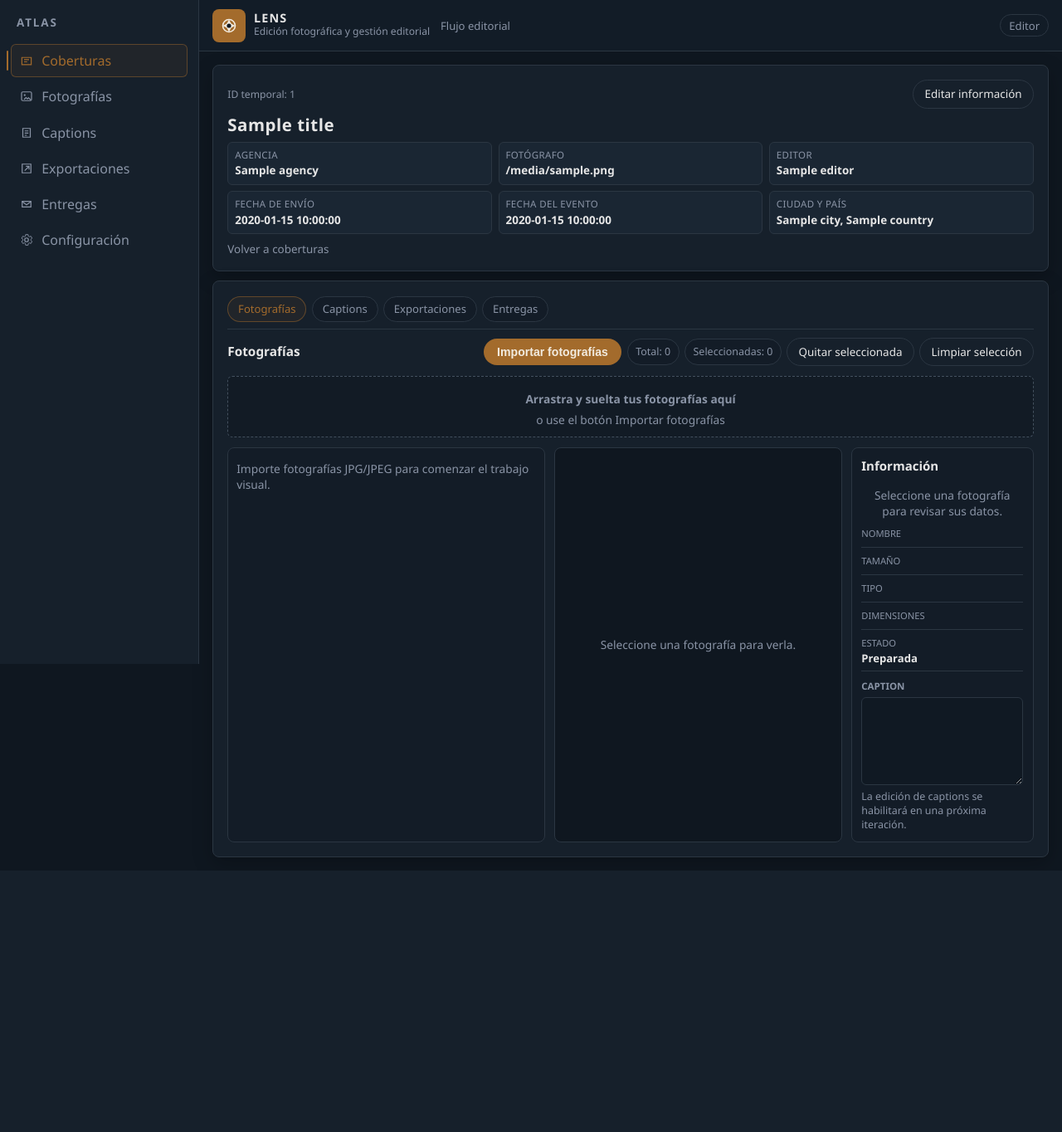
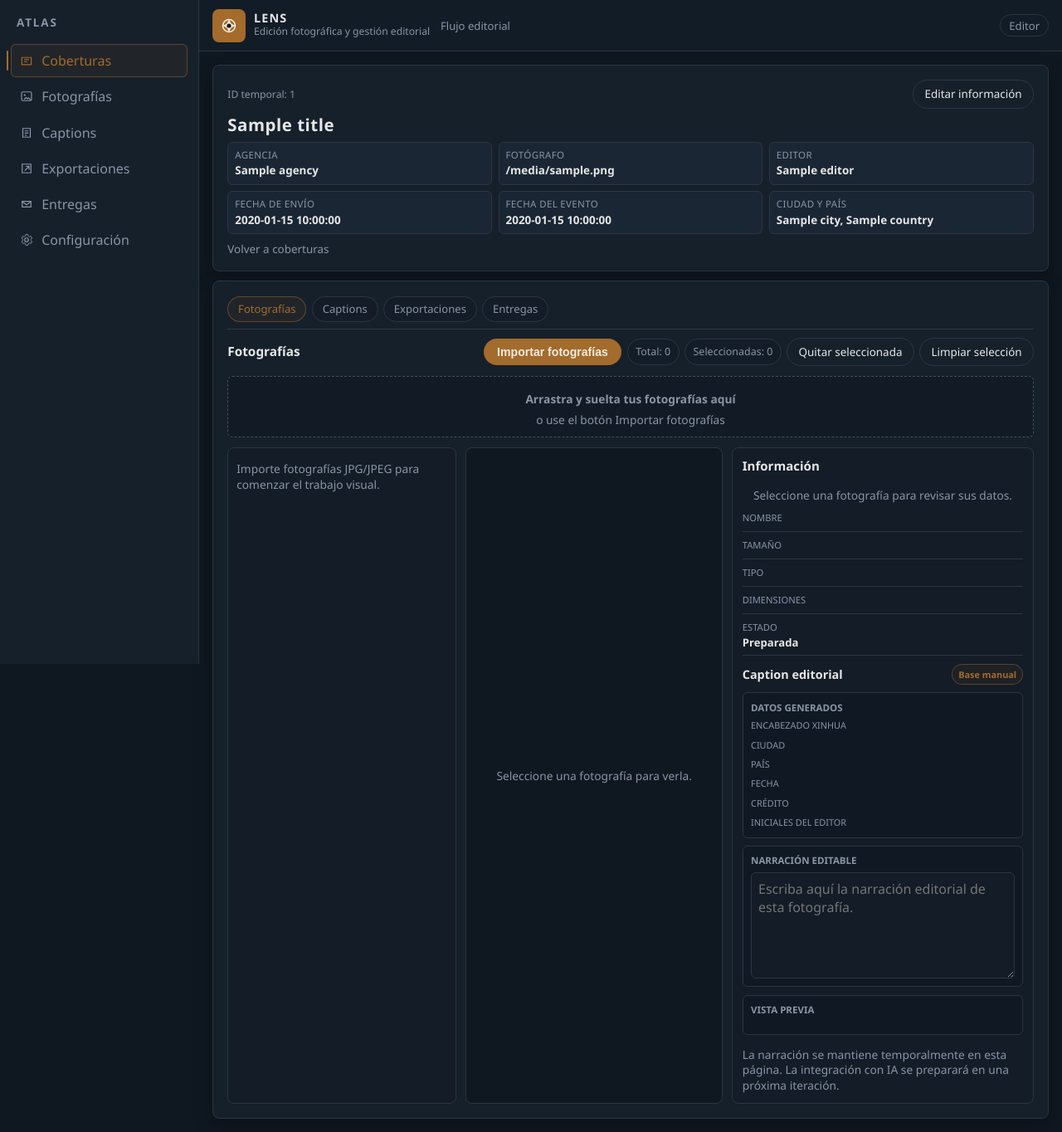
Before and after one commit to rlandetta/atlas-lens, a Flask app: template app/templates/coverage_detail.html in a window 1280 px wide. Shown: the whole page at 83% size. Before the commit the page ends 1049 px from the top, so only its background shows below. Run offline with Flask 3, Linux system fonts and the light colour scheme; the template is opened without the code that fills it: most values are stand-ins (such as "Sample title", 1, 10 or a date in 2020).

Commit message:
fix: validate capitals and normalize editor initials

```diff
--- a/app/static/css/main.css
+++ b/app/static/css/main.css
@@ -702,7 +702,7 @@
 .photo-workspace-grid {
     min-width: 0;
     display: grid;
-    grid-template-columns: minmax(280px, 1.05fr) minmax(260px, 0.95fr) minmax(220px, 0.55fr);
+    grid-template-columns: minmax(240px, 0.82fr) minmax(280px, 0.92fr) minmax(360px, 1.08fr);
     gap: 0.7rem;
     align-items: stretch;
 }
@@ -979,33 +979,121 @@
     overflow-wrap: anywhere;
 }
 
-.photo-caption-preview {
+.caption-editor {
     display: grid;
-    gap: 0.34rem;
+    gap: 0.58rem;
 }
 
-.photo-caption-preview label {
+.caption-editor-header {
+    display: flex;
+    align-items: center;
+    justify-content: space-between;
+    gap: 0.5rem;
+}
+
+.caption-editor-header h4,
+.caption-block h5 {
+    margin: 0;
+}
+
+.caption-editor-header h4 {
+    font-size: 0.9rem;
+}
+
+.caption-editor-header span {
+    border: 1px solid rgba(163, 107, 44, 0.46);
+    border-radius: 999px;
+    color: var(--accent);
+    background: rgba(163, 107, 44, 0.08);
+    padding: 0.24rem 0.44rem;
+    font-size: 0.68rem;
+    font-weight: 700;
+}
+
+.caption-block {
+    display: grid;
+    gap: 0.42rem;
+    border: 1px solid var(--border);
+    border-radius: var(--radius-md);
+    background: #101923;
+    padding: 0.58rem;
+}
+
+.caption-block h5,
+.caption-block label {
     color: var(--text-secondary);
     font-size: 0.72rem;
     font-weight: 700;
     text-transform: uppercase;
 }
 
-.photo-caption-preview textarea {
+.caption-generated-fields {
+    margin: 0;
+    display: grid;
+    gap: 0.42rem;
+}
+
+.caption-generated-fields div {
+    min-width: 0;
+}
+
+.caption-generated-fields dt {
+    color: var(--text-secondary);
+    font-size: 0.68rem;
+    text-transform: uppercase;
+}
+
+.caption-generated-fields dd {
+    margin: 0.1rem 0 0;
+    font-size: 0.8rem;
+    font-weight: 650;
+    overflow-wrap: anywhere;
+}
+
+.caption-block textarea {
     width: 100%;
     resize: vertical;
     border: 1px solid var(--border);
     border-radius: var(--radius-md);
-    background: #101923;
-    color: var(--text-secondary);
+    background: #131c27;
+    color: var(--text-main);
     padding: 0.5rem;
     font: inherit;
+    min-height: 116px;
 }
 
-.photo-caption-preview p {
+.caption-block textarea:focus {
+    outline: none;
+    border-color: var(--accent);
+    box-shadow: 0 0 0 1px rgba(163, 107, 44, 0.55);
+}
+
+.caption-full-preview {
+    margin: 0;
+    color: var(--text-main);
+    font-size: 0.82rem;
+    line-height: 1.3;
+    white-space: normal;
+    overflow-wrap: anywhere;
+    word-break: normal;
+}
+
+.caption-editor-note {
     margin: 0;
     color: var(--text-secondary);
-    font-size: 0.78rem;
+    font-size: 0.76rem;
+    line-height: 1.35;
+}
+
+.caption-warning {
+    margin: 0;
+    border: 1px solid rgba(163, 107, 44, 0.5);
+    border-radius: var(--radius-md);
+    background: rgba(163, 107, 44, 0.08);
+    color: #d9b483;
+    padding: 0.44rem 0.52rem;
+    font-size: 0.76rem;
+    line-height: 1.3;
 }
 
 .drop-zone {
--- /dev/null
+++ b/app/static/js/editorial_reference_data.js
@@ -0,0 +1,52 @@
+window.ATLAS_EDITORIAL_REFERENCE = {
+    countries: {
+        Argentina: {
+            capital: "Buenos Aires",
+            variants: ["Buenos Aires"]
+        },
+        Bolivia: {
+            capital: "La Paz",
+            variants: ["La Paz", "Sucre"]
+        },
+        Brasil: {
+            capital: "Brasília",
+            variants: ["Brasilia", "Brasília"]
+        },
+        Chile: {
+            capital: "Santiago",
+            variants: ["Santiago", "Santiago de Chile"]
+        },
+        Colombia: {
+            capital: "Bogotá",
+            variants: ["Bogota", "Bogotá"]
+        },
+        Ecuador: {
+            capital: "Quito",
+            variants: ["Quito"]
+        },
+        México: {
+            capital: "Ciudad de México",
+            variants: ["Ciudad de México", "Mexico", "México", "Mexico City", "CDMX"]
+        },
+        Perú: {
+            capital: "Lima",
+            variants: ["Lima"]
+        },
+        "Estados Unidos": {
+            capital: "Washington D. C.",
+            variants: ["Washington", "Washington D. C.", "Washington DC"]
+        },
+        China: {
+            capital: "Beijing",
+            variants: ["Beijing", "Pekín", "Pekin"]
+        },
+        Uruguay: {
+            capital: "Montevideo",
+            variants: ["Montevideo"]
+        },
+        Venezuela: {
+            capital: "Caracas",
+            variants: ["Caracas"]
+        }
+    }
+};
--- a/app/static/js/photo_workspace.js
+++ b/app/static/js/photo_workspace.js
@@ -18,7 +18,15 @@
 const photoInfoType = document.getElementById("photo-info-type");
 const photoInfoDimensions = document.getElementById("photo-info-dimensions");
 const photoCaptionPreview = document.getElementById("photo-caption-preview");
-const photoCaptionField = document.getElementById("photo-caption-field");
+const captionGeneratedHeader = document.getElementById("caption-generated-header");
+const captionGeneratedCity = document.getElementById("caption-generated-city");
+const captionGeneratedCountry = document.getElementById("caption-generated-country");
+const captionGeneratedDate = document.getElementById("caption-generated-date");
+const captionGeneratedCredit = document.getElementById("caption-generated-credit");
+const captionGeneratedEditorInitials = document.getElementById("caption-generated-editor-initials");
+const captionNarrativeField = document.getElementById("caption-narrative-field");
+const captionFullPreview = document.getElementById("caption-full-preview");
+const captionLocationWarning = document.getElementById("caption-location-warning");
 const initialPhotosScript = document.getElementById("coverage-photos-data");
 const photoDeleteDialog = document.getElementById("photo-delete-dialog");
 const photoDeleteName = document.getElementById("photo-delete-name");
@@ -42,6 +50,7 @@
 let viewerPhotoId = null;
 let viewerZoomMode = "fit";
 let renderToken = 0;
+const captionDrafts = new Map();
 
 function generatePhotoId() {
     if (
@@ -82,6 +91,17 @@
 const getPhotoIndex = (photoId) => (
     selectedPhotos.findIndex((photo) => photo.id === photoId)
 );
+
+const getCoverageCaptionData = () => ({
+    template: photoWorkspace.dataset.captionTemplate || "xinhua",
+    city: photoWorkspace.dataset.captionCity || "",
+    country: photoWorkspace.dataset.captionCountry || "",
+    date: photoWorkspace.dataset.captionDate || "",
+    photographer: photoWorkspace.dataset.captionPhotographer || "",
+    agency: photoWorkspace.dataset.captionAgency || "",
+    editor: photoWorkspace.dataset.captionEditor || "",
+    editorInitials: photoWorkspace.dataset.captionEditorInitials || ""
+});
 
 const setElementVisibility = (element, shouldShow) => {
     element.hidden = !shouldShow;
@@ -242,6 +262,7 @@
     photoInfoEmpty.hidden = true;
     setElementVisibility(photoInfoDetails, true);
     setElementVisibility(photoCaptionPreview, true);
+    renderCaptionEditor(photo);
 };
 
 const clearPhotoInfo = () => {
@@ -252,6 +273,7 @@
     photoInfoSize.textContent = "";
     photoInfoType.textContent = "";
     photoInfoDimensions.textContent = "";
+    clearCaptionEditor();
 };
 
 const renderPreview = (photo) => {
@@ -283,6 +305,279 @@
         item.classList.toggle("is-active", isActive);
         item.setAttribute("aria-selected", String(isActive));
     });
+};
+
+const spanishMonths = [
+    "enero",
+    "febrero",
+    "marzo",
+    "abril",
+    "mayo",
+    "junio",
+    "julio",
+    "agosto",
+    "septiembre",
+    "octubre",
+    "noviembre",
+    "diciembre"
+];
+
+const referenceCountries = (
+    window.ATLAS_EDITORIAL_REFERENCE &&
+    window.ATLAS_EDITORIAL_REFERENCE.countries
+) || {};
+
+const normalizeTextKey = (value) => (
+    (value || "")
+        .normalize("NFD")
+        .replace(/[\u0300-\u036f]/g, "")
+        .toLowerCase()
+        .replace(/d\.\s*c\./g, "dc")
+        .replace(/[^a-z0-9\s]/g, " ")
+        .replace(/\s+/g, " ")
+        .trim()
+);
+
+const normalizeCity = (value) => {
+    const key = normalizeTextKey(value);
+    const commonVariants = {
+        beijing: "beijing",
+        pekin: "beijing",
+        mexico: "ciudad de mexico",
+        "ciudad de mexico": "ciudad de mexico",
+        "mexico city": "ciudad de mexico",
+        cdmx: "ciudad de mexico",
+        washington: "washington dc",
+        "washington dc": "washington dc",
+        brasilia: "brasilia"
+    };
+
+    return commonVariants[key] || key;
+};
+
+const getCountryCapitalRecord = (countryName) => {
+    const requestedCountryKey = normalizeTextKey(countryName);
+    const entry = Object.entries(referenceCountries).find(([name]) => (
+        normalizeTextKey(name) === requestedCountryKey
+    ));
+
+    if (!entry) {
+        return null;
+    }
+
+    const [country, data] = entry;
+    return {
+        country,
+        capital: data.capital,
+        variants: data.variants || [data.capital]
+    };
+};
+
+const isCityKnownCapitalForCountry = (city, country) => {
+    const record = getCountryCapitalRecord(country);
+    if (!record) {
+        return false;
+    }
+
+    const normalizedCity = normalizeCity(city);
+    return record.variants.some((variant) => (
+        normalizeCity(variant) === normalizedCity
+    ));
+};
+
+const isKnownCapitalOfAnotherCountry = (city, country) => {
+    const normalizedCity = normalizeCity(city);
+    const normalizedCountry = normalizeTextKey(country);
+
+    return Object.entries(referenceCountries).some(([countryName, data]) => {
+        if (normalizeTextKey(countryName) === normalizedCountry) {
+            return false;
+        }
+
+        return (data.variants || [data.capital]).some((variant) => (
+            normalizeCity(variant) === normalizedCity
+        ));
+    });
+};
+
+const resolveLocationPhrase = (city, country) => {
+    const safeCity = city || "Ciudad pendiente";
+    const safeCountry = country || "País pendiente";
+
+    if (isCityKnownCapitalForCountry(safeCity, safeCountry)) {
+        return {
+            text: `en la ciudad de ${safeCity}, capital de ${safeCountry},`,
+            warning: false
+        };
+    }
+
+    return {
+        text: `en la ciudad de ${safeCity}, ${safeCountry},`,
+        warning: isKnownCapitalOfAnotherCountry(safeCity, safeCountry)
+    };
+};
+
+const parseCoverageDate = (dateValue) => {
+    const [year, month, day] = (dateValue || "").split("-").map(Number);
+    if (!year || !month || !day) {
+        return null;
+    }
+
+    return { year, month, day };
+};
+
+const formatXinhuaShortDate = (dateValue) => {
+    const date = parseCoverageDate(dateValue);
+    if (!date) {
+        return "fecha pendiente";
+    }
+
+    return `${date.day} ${spanishMonths[date.month - 1]}, ${date.year}`;
+};
+
+const formatXinhuaLongDate = (dateValue) => {
+    const date = parseCoverageDate(dateValue);
+    if (!date) {
+        return "fecha pendiente";
+    }
+
+    return `${date.day} de ${spanishMonths[date.month - 1]} de ${date.year}`;
+};
+
+const formatXinhuaCode = (dateValue) => {
+    const date = parseCoverageDate(dateValue);
+    if (!date) {
+        return "000000";
+    }
+
+    return [
+        String(date.year).slice(-2),
+        String(date.month).padStart(2, "0"),
+        String(date.day).padStart(2, "0")
+    ].join("");
+};
+
+const buildEditorInitials = (editorName) => {
+    const normalizedSource = (editorName || "")
+        .normalize("NFD")
+        .replace(/[\u0300-\u036f]/g, "")
+        .replace(/[()]/g, " ")
+        .replace(/[^A-Za-z\s]/g, " ")
+        .replace(/\s+/g, " ")
+        .trim()
+
+    const parts = normalizedSource.split(/\s+/).filter(Boolean);
+
+    if (parts.length === 1 && /^[A-Za-z]{1,4}$/.test(parts[0])) {
+        return parts[0].toLowerCase();
+    }
+
+    const initials = parts
+        .map((part) => part[0])
+        .join("")
+        .toLowerCase();
+
+    return initials || "xx";
+};
+
+const normalizeNarrative = (narrative) => {
+    const cleanNarrative = (narrative || "")
+        .trim()
+        .replace(/\s+/g, " ")
+        .replace(/\s+([,.;:])/g, "$1")
+        .replace(/([,.;:]){2,}/g, "$1");
+
+    if (!cleanNarrative) {
+        return "[NARRACIÓN]";
+    }
+
+    return cleanNarrative.replace(/[.,\s]+$/g, "");
+};
+
+const captionTemplates = {
+    xinhua: {
+        blocks(context) {
+            const city = context.city || "Ciudad pendiente";
+            const country = context.country || "País pendiente";
+            const credit = `${context.agency || "Xinhua"}/${context.photographer || "Fotógrafo pendiente"}`;
+            const editorInitials = buildEditorInitials(context.editorInitials || context.editor);
+            const location = resolveLocationPhrase(city, country);
+
+            return {
+                header: `(${formatXinhuaCode(context.date)}) -- ${city.toUpperCase()}, ${formatXinhuaShortDate(context.date)} (Xinhua) --`,
+                city,
+                country,
+                date: formatXinhuaLongDate(context.date),
+                credit,
+                editorInitials,
+                location
+            };
+        },
+        generate(context, narrative) {
+            const blocks = this.blocks(context);
+            const cleanNarrative = normalizeNarrative(narrative);
+            const caption = `${blocks.header} ${cleanNarrative}, ${blocks.location.text} el ${blocks.date}. (${blocks.credit}) (${blocks.editorInitials})`;
+
+            return caption
+                .replace(/\s+/g, " ")
+                .replace(/\s+([,.;:])/g, "$1")
+                .replace(/,{2,}/g, ",")
+                .replace(/\.{2,}/g, ".")
+                .trim();
+        }
+    }
+};
+
+const getCaptionTemplate = (templateName) => (
+    captionTemplates[templateName] || captionTemplates.xinhua
+);
+
+const buildCaptionPreview = (narrative) => {
+    const coverage = getCoverageCaptionData();
+    return getCaptionTemplate(coverage.template).generate(coverage, narrative);
+};
+
+const renderGeneratedCaptionFields = () => {
+    const coverage = getCoverageCaptionData();
+    const blocks = getCaptionTemplate(coverage.template).blocks(coverage);
+
+    captionGeneratedHeader.textContent = blocks.header;
+    captionGeneratedCity.textContent = blocks.city;
+    captionGeneratedCountry.textContent = blocks.country;
+    captionGeneratedDate.textContent = blocks.date;
+    captionGeneratedCredit.textContent = blocks.credit;
+    captionGeneratedEditorInitials.textContent = blocks.editorInitials;
+    captionLocationWarning.hidden = !blocks.location.warning;
+};
+
+const getCaptionDraft = (photoId) => captionDrafts.get(photoId) || "";
+
+const setCaptionDraft = (photoId, narrative) => {
+    captionDrafts.set(photoId, narrative);
+};
+
+const renderCaptionPreview = () => {
+    captionFullPreview.textContent = buildCaptionPreview(captionNarrativeField.value);
+};
+
+const renderCaptionEditor = (photo) => {
+    renderGeneratedCaptionFields();
+    captionNarrativeField.value = getCaptionDraft(photo.id);
+    captionNarrativeField.disabled = false;
+    renderCaptionPreview();
+};
+
+const clearCaptionEditor = () => {
+    captionNarrativeField.value = "";
+    captionNarrativeField.disabled = true;
+    captionGeneratedHeader.textContent = "";
+    captionGeneratedCity.textContent = "";
+    captionGeneratedCountry.textContent = "";
+    captionGeneratedDate.textContent = "";
+    captionGeneratedCredit.textContent = "";
+    captionGeneratedEditorInitials.textContent = "";
+    captionLocationWarning.hidden = true;
+    captionFullPreview.textContent = "";
 };
 
 const createSkeletonCard = () => {
@@ -420,7 +715,7 @@
 
     renderPhotoInfo(activePhoto);
     photoCaptionPreview.scrollIntoView({ block: "nearest", behavior: "smooth" });
-    photoCaptionField.focus({ preventScroll: true });
+    captionNarrativeField.focus({ preventScroll: true });
 };
 
 const hasDuplicatePhoto = (file) => (
@@ -694,6 +989,14 @@
 
     removeSelectedButton.addEventListener("click", removeActivePhoto);
     clearSelectionButton.addEventListener("click", clearSelection);
+    captionNarrativeField.addEventListener("input", () => {
+        if (activePhotoId === null) {
+            return;
+        }
+
+        setCaptionDraft(activePhotoId, captionNarrativeField.value);
+        renderCaptionPreview();
+    });
     cancelPhotoDeleteButton.addEventListener("click", closeDeleteDialog);
     confirmPhotoDeleteButton.addEventListener("click", async () => {
         const photoId = pendingDeletePhotoId;
--- a/app/templates/coverage_detail.html
+++ b/app/templates/coverage_detail.html
@@ -54,6 +54,14 @@
             data-coverage-id="{{ coverage_id }}"
             data-photos-url="{{ url_for('web.add_coverage_photo', coverage_id=coverage_id) }}"
             data-photo-delete-url-template="{{ url_for('web.delete_coverage_photo', coverage_id=coverage_id, photo_id='__PHOTO_ID__') }}"
+            data-caption-city="{{ coverage.city }}"
+            data-caption-country="{{ coverage.country }}"
+            data-caption-date="{{ coverage.event_date }}"
+            data-caption-photographer="{{ coverage.photographer }}"
+            data-caption-agency="{{ coverage.agency }}"
+            data-caption-editor="{{ coverage.editor_name or coverage.editor }}"
+            data-caption-editor-initials="{{ coverage.editor_initials or '' }}"
+            data-caption-template="xinhua"
         >
             <div class="photo-workspace-toolbar">
                 <h2 id="photo-section-title">Fotografías</h2>
@@ -112,10 +120,50 @@
                             <dd>Preparada</dd>
                         </div>
                     </dl>
-                    <div id="photo-caption-preview" class="photo-caption-preview" hidden>
-                        <label for="photo-caption-field">Caption</label>
-                        <textarea id="photo-caption-field" rows="4" readonly></textarea>
-                        <p>La edición de captions se habilitará en una próxima iteración.</p>
+                    <div id="photo-caption-preview" class="caption-editor" hidden>
+                        <div class="caption-editor-header">
+                            <h4>Caption editorial</h4>
+                            <span>Base manual</span>
+                        </div>
+                        <section class="caption-block">
+                            <h5>Datos generados</h5>
+                            <dl class="caption-generated-fields">
+                                <div>
+                                    <dt>Encabezado Xinhua</dt>
+                                    <dd id="caption-generated-header"></dd>
+                                </div>
+                                <div>
+                                    <dt>Ciudad</dt>
+                                    <dd id="caption-generated-city"></dd>
+                                </div>
+                                <div>
+                                    <dt>País</dt>
+                                    <dd id="caption-generated-country"></dd>
+                                </div>
+                                <div>
+                                    <dt>Fecha</dt>
+                                    <dd id="caption-generated-date"></dd>
+                                </div>
+                                <div>
+                                    <dt>Crédito</dt>
+                                    <dd id="caption-generated-credit"></dd>
+                                </div>
+                                <div>
+                                    <dt>Iniciales del editor</dt>
+                                    <dd id="caption-generated-editor-initials"></dd>
+                                </div>
+                            </dl>
+                        </section>
+                        <section class="caption-block">
+                            <label for="caption-narrative-field">Narración editable</label>
+                            <textarea id="caption-narrative-field" rows="5" placeholder="Escriba aquí la narración editorial de esta fotografía."></textarea>
+                        </section>
+                        <section class="caption-block">
+                            <h5>Vista previa</h5>
+                            <p id="caption-location-warning" class="caption-warning" hidden>La ciudad ingresada no coincide con la capital conocida del país seleccionado.</p>
+                            <p id="caption-full-preview" class="caption-full-preview" aria-live="polite"></p>
+                        </section>
+                        <p class="caption-editor-note">La narración se mantiene temporalmente en esta página. La integración con IA se preparará en una próxima iteración.</p>
                     </div>
                 </aside>
             </div>
@@ -250,6 +298,7 @@
 {% endblock %}
 
 {% block scripts %}
+<script src="{{ url_for('static', filename='js/editorial_reference_data.js') }}" defer></script>
 <script src="{{ url_for('static', filename='js/photo_workspace.js') }}" defer></script>
 <script src="{{ url_for('static', filename='js/coverage_edit.js') }}" defer></script>
 <script src="{{ url_for('static', filename='js/coverage_tabs.js') }}" defer></script>
```
Also changed, not shown: app/routes/web.py (+36 -0 lines).
